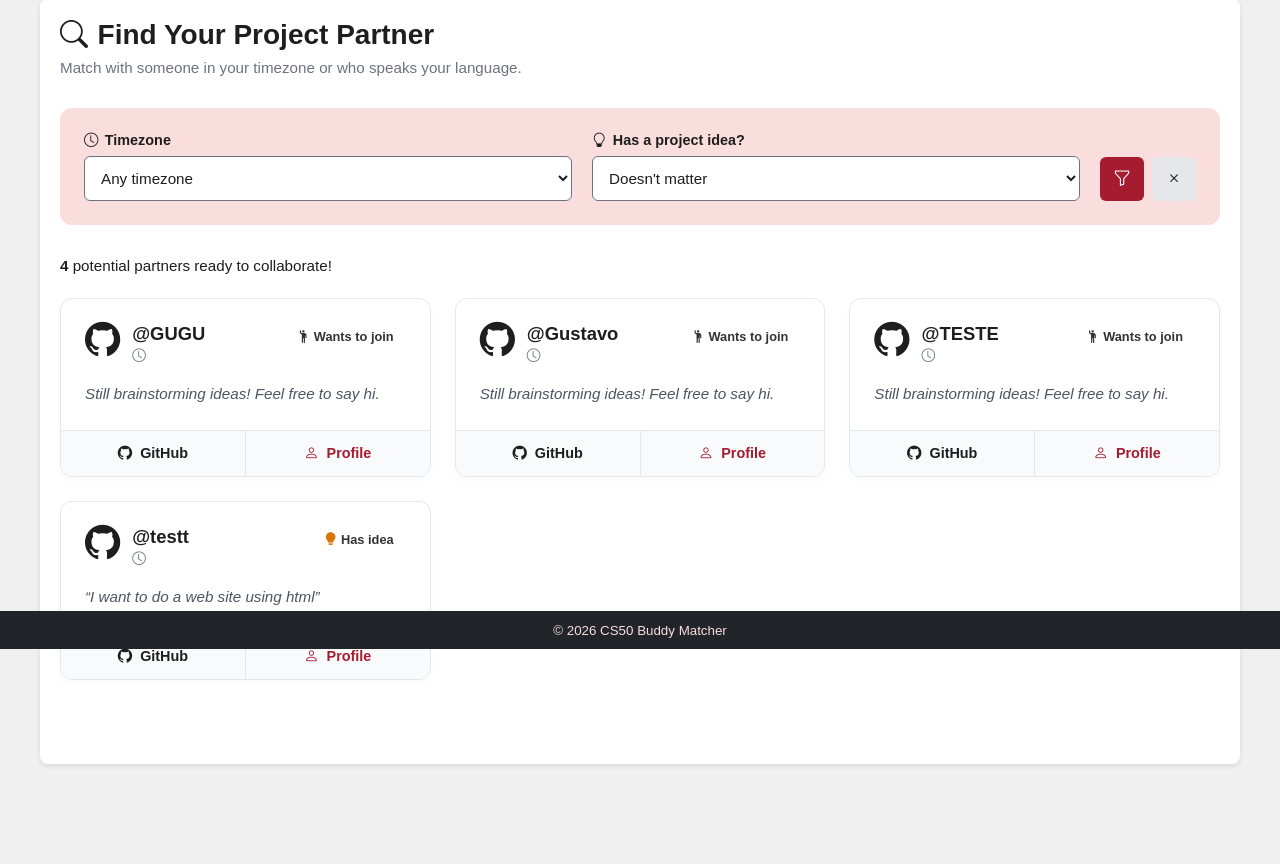
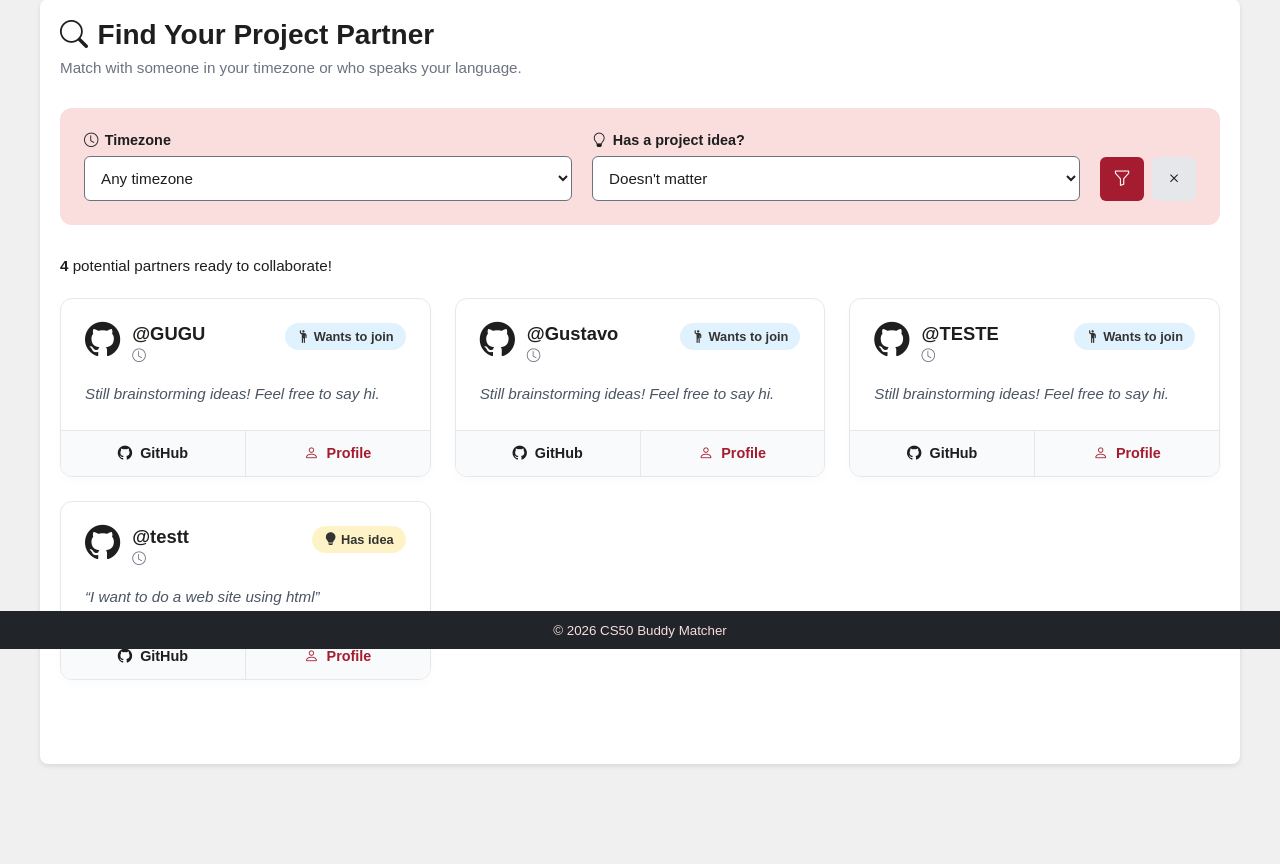
Before and after one commit to ZAMPIRON/myproject, a Flask app: page /matches in a window 1280 px wide. Shown: the part 151-1015 px from the top of the page. Run offline with Flask 3, Linux system fonts and the light colour scheme; a user stored in the database is signed in; data comes from the database, SQL or seed files in the repository; both versions use the stored data as it was after the commit; some libraries are stand-ins or nearby versions.

Commit message:
just a few bugs VERSION 1.1

```diff
--- a/database.py
+++ b/database.py
@@ -6,8 +6,7 @@ DATABASE = "buddy.db"
 def get_db():
     # it returns a connection to the database, creating it if it doesn't exist
     if "db" not in g:
-        g.db = sqlite3.connect(DATABASE)
-        # Permite acessar os dados como dicionários (ex: user["github"])
+        g.db = sqlite3.connect(DATABASE) # connect to the database
         g.db.row_factory = sqlite3.Row
     return g.db
 
--- a/static/css/global.css
+++ b/static/css/global.css
@@ -20,4 +20,6 @@ body {
     --light: #fadddd;        /* Clean background color */
     --white: #FFFFFF;
     --header-color: #212529; /* Darker shade for headers */
+    --light-blue: #e0f2fe;   /* Light blue for "Looking to join" badge */
+    --light-yellow: #fef3c7; /* Light yellow for "Has idea" badge */
 }
--- a/static/css/layout.css
+++ b/static/css/layout.css
@@ -519,17 +519,11 @@ hr {
 }
 
 .badge-idea {
-    background-color: #fef3c7;
-    color: #d97706;
-}
-
-.badge-idea i {
-    color: #d97706;
+    background-color: var(--light-yellow);
 }
 
 .badge-join {
-    background-color: #e0f2fe;
-    color: #0369a1;
+    background-color: var(--light-blue);
 }
 
 .user-bio {
--- a/templates/index.html
+++ b/templates/index.html
@@ -50,21 +50,27 @@
             <section class="cards">
 
                 <div>
+                    <a href="/login">
                         <i class="bi bi-bookmark-star"></i>
                         <h3>Create Your Profile</h3>
                         <p>Register with your account name and country</p>
+                    </a>
                 </div>
 
                 <div>
+                    <a href="/login">
                         <i class="bi bi-chat-dots"></i>
                         <h3>Post Your Pitch</h3>
                         <p>Share your project idea let others know that you're looking for a team to join</p>
+                    </a>
                 </div>
 
                 <div>
+                    <a href="/login">
                     <i class="bi bi-search"></i>
                         <h3>Find Your Match</h3>
                         <p>Filter students by country, idea and status to find the perfect project partner</p>
+                    </a>
                 </div>
 
             </section>
```
Also changed, not shown: templates/user.html (+10 -6 lines), test_db.py (+4 -5 lines), README.md (added), buddy.db, static/css/details.css (deleted). Lines whose indentation alone changed are shown as unchanged.
